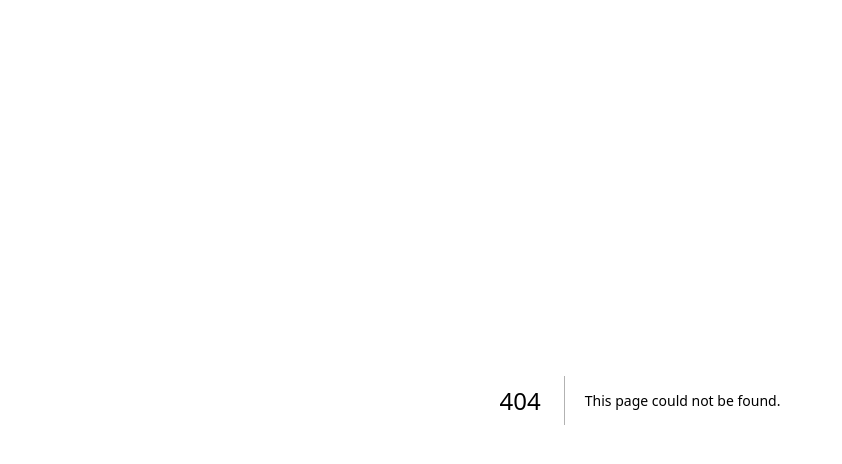
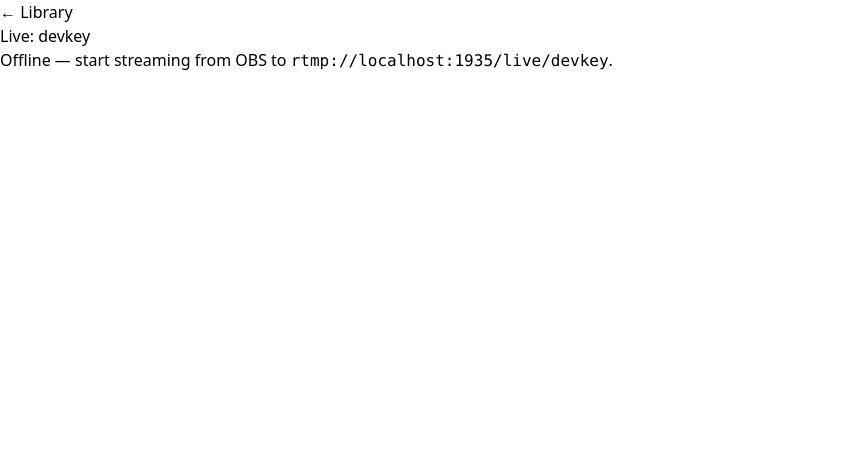
Before and after one commit to Kiyang101/Streaming, a Next.js app: page /live/devkey in a window 1280 px wide. Before the commit this address had no page. Shown: the top 464 px of the page, without its empty margins (0-842 px from the left). Built offline with nearby package versions, Linux system fonts and the light colour scheme.

Commit message:
feat: add live status API and live watch page

```diff
--- /dev/null
+++ b/src/app/api/live/status/route.ts
@@ -0,0 +1,14 @@
+import { NextRequest, NextResponse } from "next/server";
+import fs from "node:fs";
+import path from "node:path";
+import { liveDir } from "@/lib/paths";
+
+/** A stream is "live" if its HLS playlist currently exists on disk. */
+export function isLive(key: string): boolean {
+  return fs.existsSync(path.join(liveDir(key), "index.m3u8"));
+}
+
+export async function GET(req: NextRequest) {
+  const key = req.nextUrl.searchParams.get("key") ?? "";
+  return NextResponse.json({ key, live: key ? isLive(key) : false });
+}
--- /dev/null
+++ b/src/app/live/[key]/page.tsx
@@ -0,0 +1,35 @@
+"use client";
+import { use, useEffect, useState } from "react";
+import Player from "@/components/Player";
+import Link from "next/link";
+import { livePlaylist } from "@/lib/paths";
+
+export default function Live({ params }: { params: Promise<{ key: string }> }) {
+  const { key } = use(params);
+  const [live, setLive] = useState(false);
+
+  useEffect(() => {
+    async function poll() {
+      const res = await fetch(`/api/live/status?key=${encodeURIComponent(key)}`);
+      const data = await res.json();
+      setLive(data.live);
+    }
+    poll();
+    const t = setInterval(poll, 3000);
+    return () => clearInterval(t);
+  }, [key]);
+
+  return (
+    <main className="max-w-3xl mx-auto p-6 space-y-4">
+      <Link href="/" className="text-blue-400 underline">← Library</Link>
+      <h1 className="text-xl font-bold">Live: {key}</h1>
+      {live ? (
+        <Player src={`/media/${livePlaylist(key)}`} />
+      ) : (
+        <div className="aspect-video grid place-items-center bg-neutral-900 text-neutral-400">
+          Offline — start streaming from OBS to <code>rtmp://localhost:1935/live/{key}</code>.
+        </div>
+      )}
+    </main>
+  );
+}
```
Also changed, not shown: 1 other file (tests, documents, lock files or other folders).
